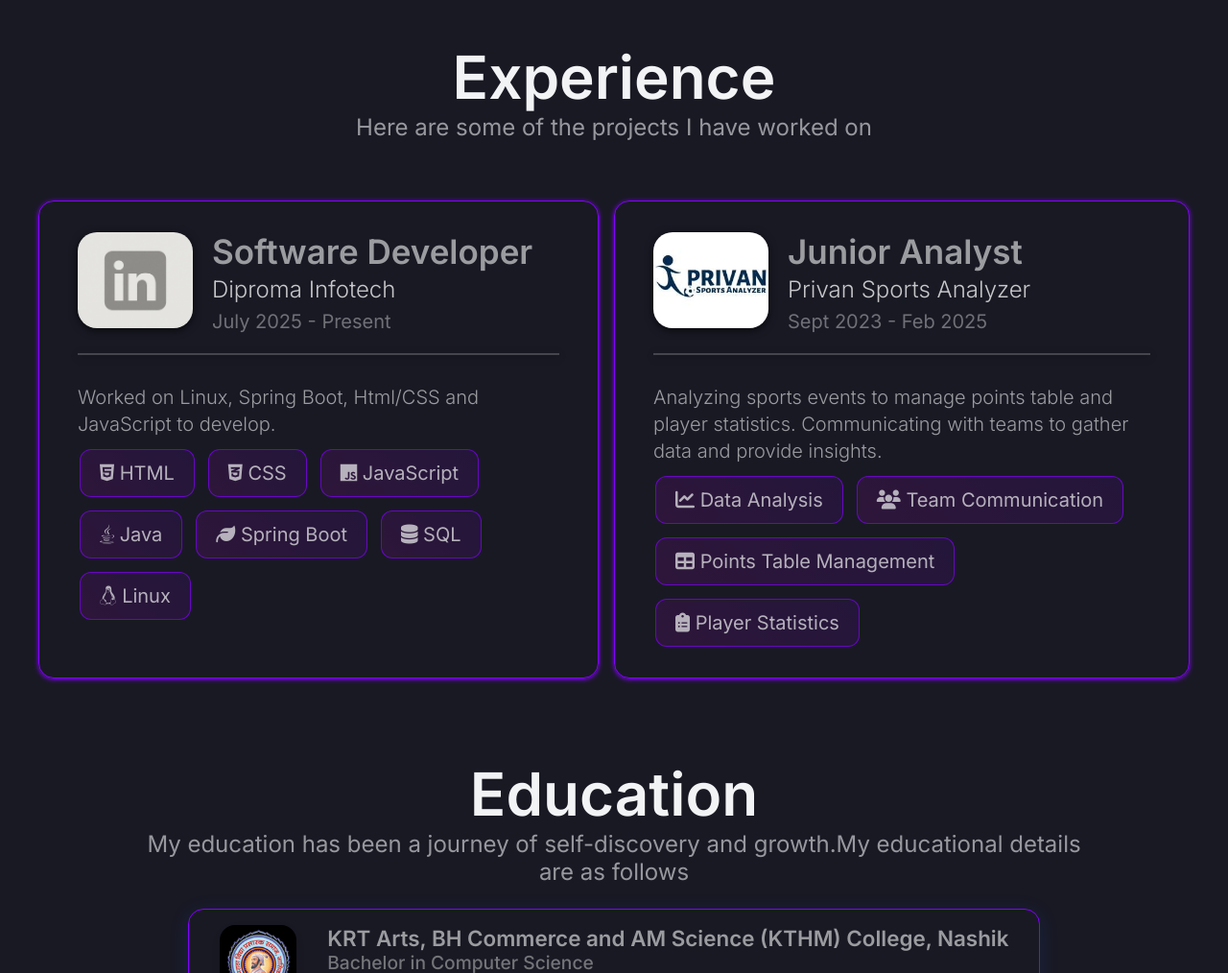
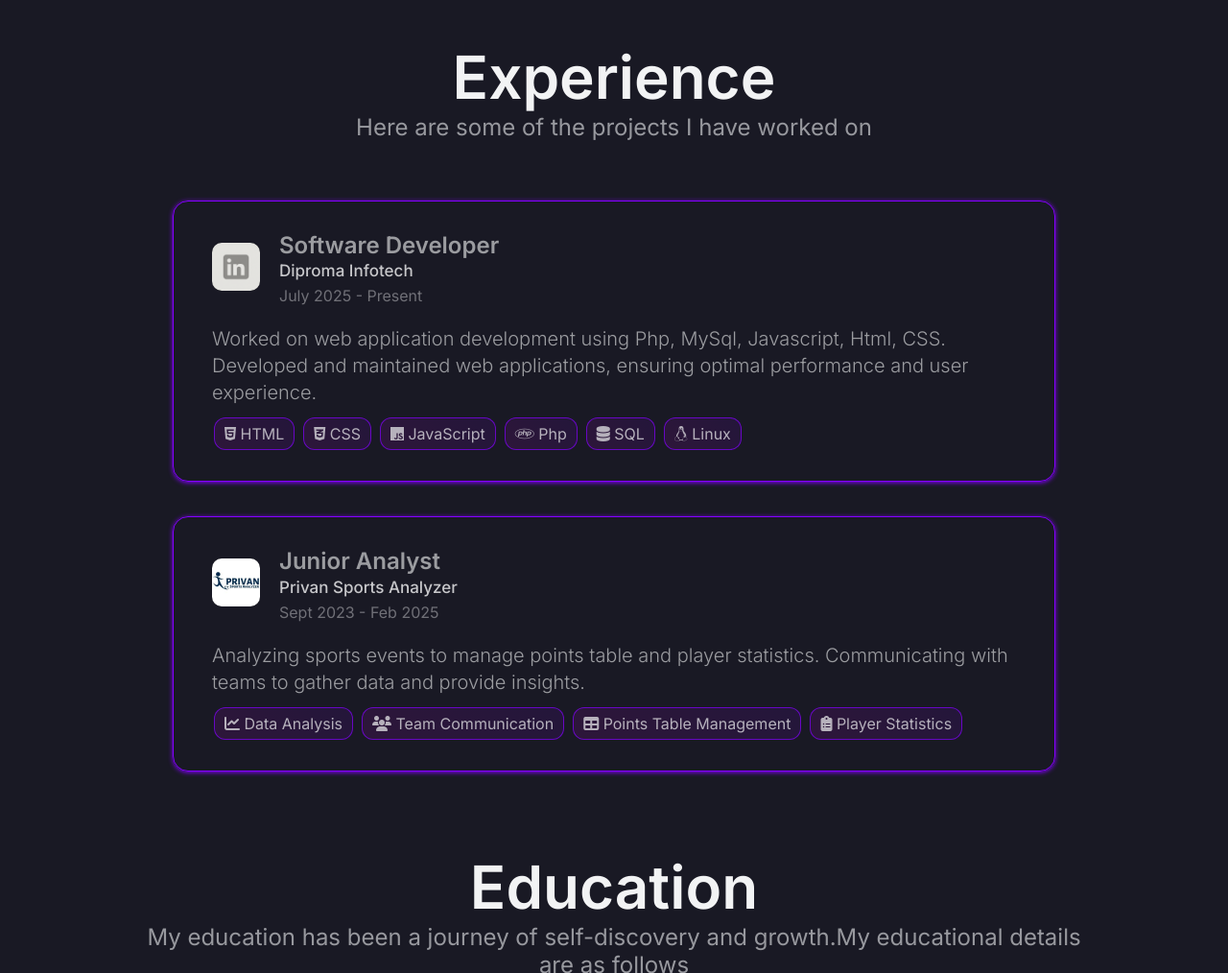
Before and after one commit to AkshayBaviskar07/Portfolio, a plain HTML site: page index.html in a window 1280 px wide. Shown: the part 1118-2132 px from the top of the page at 96% size. Drawn offline with Linux system fonts and the light colour scheme; a web font is replaced by a local one.

Commit message:
managed experience container to view in column wise manner

```diff
--- a/index.html
+++ b/index.html
@@ -23,7 +23,7 @@
     <header class="header-container">
       <div class="header-content">
         <!-- left -->
-        <div class="logo-content" id="home">
+        <div class="logo-content">
           <i class="fa-solid fa-fire"></i>
           <p class="logo-text">Portfolio</p>
         </div>
@@ -36,7 +36,7 @@
               <li><a href="#skills">Skills</a></li>
               <li><a href="#experience">Experience</a></li>
               <li><a href="#education">Education</a></li>
-              <li><a href="#Projects">Projects</a></li>
+              <li><a href="#projects">Projects</a></li>
               <li><a href="#contact">Contact</a></li>
             </ul>
 
@@ -148,17 +148,19 @@
               </div>
             </div>
           </div>
-          <hr />
           <div class="experience-description">
             <p>
-              Worked on Linux, Spring Boot, Html/CSS and JavaScript to develop.
+              Worked on web application development using Php, MySql, Javascript, Html, CSS.
+              Developed and maintained web applications, ensuring optimal performance and user experience.
             </p>
             <ul>
               <li><i class="fa-brands fa-html5"></i> HTML</li>
               <li><i class="fa-brands fa-css3-alt"></i> CSS</li>
               <li><i class="fa-brands fa-js"></i> JavaScript</li>
-              <li><i class="fa-brands fa-java"></i> Java</li>
-              <li><i class="fa-solid fa-leaf"></i> Spring Boot</li>
+              <li>
+                <i class="fa-brands fa-php"></i>
+                Php
+              </li>
               <li><i class="fa-solid fa-database"></i> SQL</li>
               <li><i class="fa-brands fa-linux"></i> Linux</li>
             </ul>
@@ -176,7 +178,6 @@
               <p>Sept 2023 - Feb 2025</p>
             </div>
           </div>
-          <hr />
           <div class="experience-description">
             <p>
               Analyzing sports events to manage points table and player
--- a/styles/main.css
+++ b/styles/main.css
@@ -329,6 +329,8 @@ body {
 
 .experience-content {
   display: flex;
+  flex-direction: column;
+  align-items: center;
   gap: 1rem;
 }
 
@@ -337,13 +339,15 @@ body {
   flex-direction: column;
   align-items: center;
   gap: 20px;
-  max-width: 600px;
+  max-width: 920px;
+  width: 100%;
   border: 0.3px solid rgb(132, 0, 255);
   box-shadow: 0px 1px 5px rgb(132, 0, 255);
   border-radius: 16px;
   padding: 30px 40px;
   margin: 10px 0;
   transition: 0.3s ease-in-out;
+  box-sizing: border-box;
 }
 
 .experience-info:hover {
@@ -362,13 +366,10 @@ body {
 }
 
 .company-logo img {
-  width: 120px;
-  height: 100px;
-  border-radius: 20px;
-  object-fit: cover;
-  box-shadow: 0 2px 8px rgba(0, 0, 0, 0.7);
+  height: 50px;
+  border-radius: 10px;
   justify-content: flex-start;
-  /* padding: 10px; */
+  background-color: rgb(0, 0, 0);
 }
 
 .company-info {
@@ -379,36 +380,31 @@ body {
 }
 
 .company-info h3 {
-  font-size: 35px;
+  font-size: 24px;
   font-weight: 600;
   color: rgba(242, 243, 244, 0.6);
 }
 
 .company-info h5 {
-  font-size: 24px;
-  font-weight: 300;
+  font-size: 17px;
+  font-weight: 500;
   color: rgba(242, 243, 244, 0.8);
   margin-bottom: 5px;
 }
 
 .company-info p {
-  font-size: 20px;
+  font-size: 16px;
   color: rgba(242, 243, 244, 0.4);
-}
-
-.experience-info hr {
-  width: 100%;
-  border: 0.5px solid rgba(242, 243, 244, 0.2);
-  box-shadow: 0 2px 8px rgba(0, 0, 0, 0.3);
 }
 
 .experience-description {
   display: flex;
   flex-direction: column;
-  align-items: center;
-  gap: 10px;
-  margin-top: 10px;
+  align-items: flex-start;
+  justify-content: flex-start;
   line-height: 1.4;
+  width: 100%;
+  padding: 0;
 }
 
 .experience-description p {
@@ -416,25 +412,23 @@ body {
   font-weight: 300;
   color: rgba(242, 243, 244, 0.6);
   text-align: left;
-  max-width: 600px;
+  margin-bottom: 10px;
 }
 
 .experience-description ul {
   display: flex;
   flex-direction: row;
-  justify-content: flex-start;
-  align-items: center;
   flex-wrap: wrap;
   list-style: none;
-  font-size: 20px;
+  font-size: 16px;
   color: rgba(242, 243, 244, 0.7);
-  gap: 10px;
+  gap: 5px;
   width: 100%;
 }
 
 .experience-description ul li {
   border: 0.3px solid rgba(132, 0, 255, 0.7);
-  padding: 10px 20px;
+  padding: 5px 10px;
   border-radius: 12px;
   background: linear-gradient(
     225deg,
```
